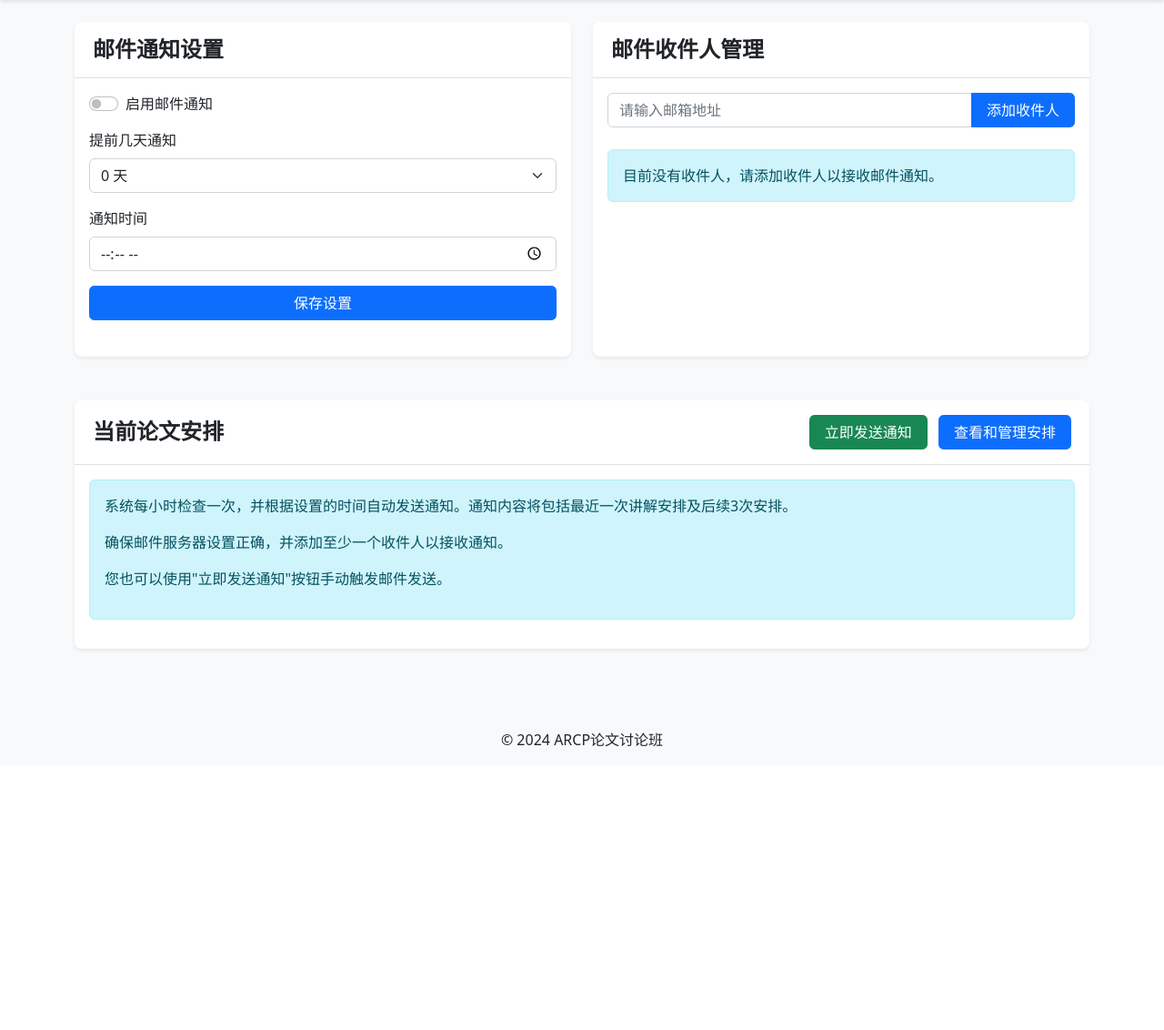
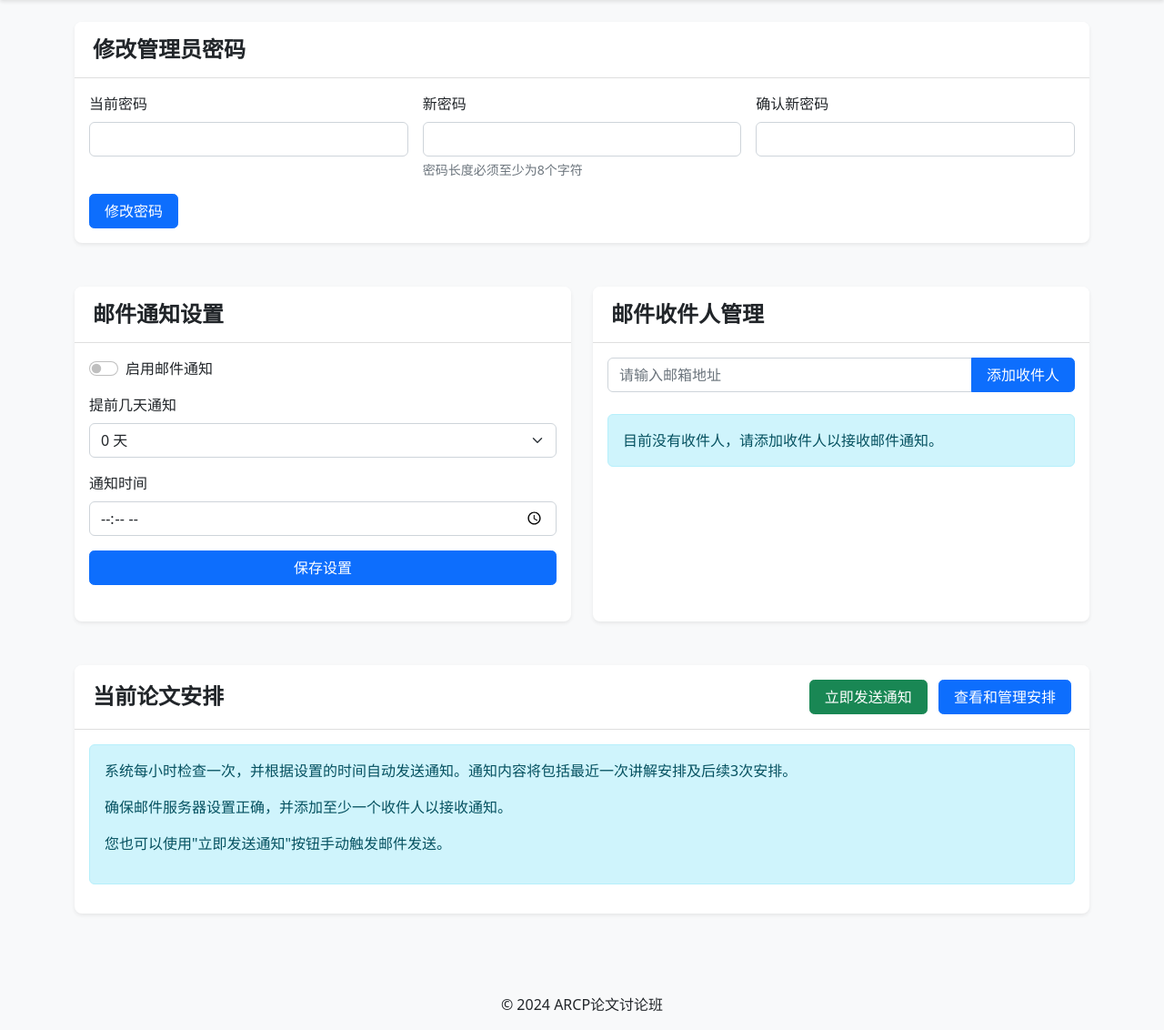
Before and after one commit to kylelv2000/arcp-paper-discussion, a Flask app: template templates/admin_dashboard.html in a window 1280 px wide. Shown: the part 56-1188 px from the top of the page at 91% size. Before the commit the page ends 877 px from the top, so only its background shows below. Run offline with Flask 3, Linux system fonts and the light colour scheme; the template is opened without the code that fills it, so the values that code supplies are empty.

Commit message:
添加管理员密码修改功能

```diff
--- a/app.py
+++ b/app.py
@@ -14,7 +14,7 @@ load_dotenv()
 
 app = Flask(__name__)
 app.config['SECRET_KEY'] = os.environ.get('SECRET_KEY', 'default_secret_key')
-app.config['SQLALCHEMY_DATABASE_URI'] = 'sqlite:///data/paper_schedule.db'
+app.config['SQLALCHEMY_DATABASE_URI'] = 'sqlite:////app/data/paper_schedule.db'
 app.config['SQLALCHEMY_TRACK_MODIFICATIONS'] = False
 
 # 邮件配置
@@ -150,7 +150,40 @@ def admin_login():
 @login_required
 def admin_logout():
     logout_user()
+    flash('已退出登录', 'success')
     return redirect(url_for('index'))
+
+@app.route('/admin/change_password', methods=['POST'])
+@login_required
+def change_admin_password_web():
+    if not current_user.is_admin:
+        flash('无权限修改密码', 'danger')
+        return redirect(url_for('index'))
+
+    current_password = request.form.get('current_password')
+    new_password = request.form.get('new_password')
+    confirm_password = request.form.get('confirm_password')
+
+    # 验证当前密码
+    if not current_user.check_password(current_password):
+        flash('当前密码不正确', 'danger')
+        return redirect(url_for('admin_dashboard'))
+
+    # 验证新密码长度
+    if len(new_password) < 8:
+        flash('新密码长度必须至少为8个字符', 'danger')
+        return redirect(url_for('admin_dashboard'))
+
+    # 验证两次输入的新密码是否一致
+    if new_password != confirm_password:
+        flash('两次输入的新密码不一致', 'danger')
+        return redirect(url_for('admin_dashboard'))
+
+    # 修改密码
+    current_user.set_password(new_password)
+    db.session.commit()
+    flash('密码已成功修改', 'success')
+    return redirect(url_for('admin_dashboard'))
 
 @app.route('/admin')
 @login_required
--- a/templates/admin_dashboard.html
+++ b/templates/admin_dashboard.html
@@ -3,6 +3,36 @@
 {% block title %}管理后台 - ARCP论文讨论班{% endblock %}
 
 {% block content %}
+<div class="row">
+    <div class="col-lg-12 mb-4">
+        <div class="card">
+            <div class="card-header">
+                <h2>修改管理员密码</h2>
+            </div>
+            <div class="card-body">
+                <form method="post" action="{{ url_for('change_admin_password_web') }}" class="row g-3">
+                    <div class="col-md-4">
+                        <label for="current_password" class="form-label">当前密码</label>
+                        <input type="password" class="form-control" id="current_password" name="current_password" required>
+                    </div>
+                    <div class="col-md-4">
+                        <label for="new_password" class="form-label">新密码</label>
+                        <input type="password" class="form-control" id="new_password" name="new_password" required minlength="8">
+                        <div class="form-text">密码长度必须至少为8个字符</div>
+                    </div>
+                    <div class="col-md-4">
+                        <label for="confirm_password" class="form-label">确认新密码</label>
+                        <input type="password" class="form-control" id="confirm_password" name="confirm_password" required minlength="8">
+                    </div>
+                    <div class="col-12">
+                        <button type="submit" class="btn btn-primary">修改密码</button>
+                    </div>
+                </form>
+            </div>
+        </div>
+    </div>
+</div>
+
 <div class="row">
     <div class="col-lg-6 mb-4">
         <div class="card h-100">
```
